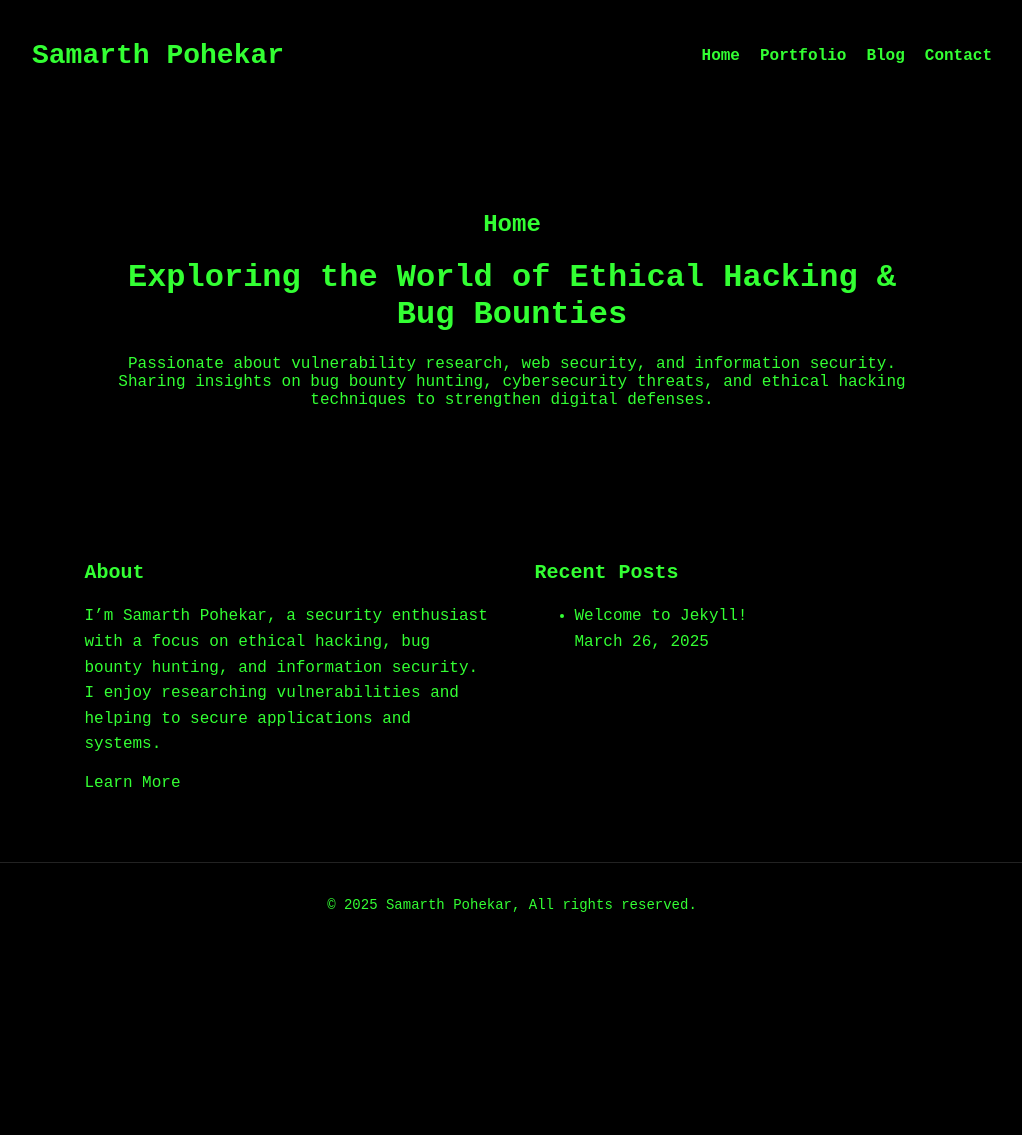
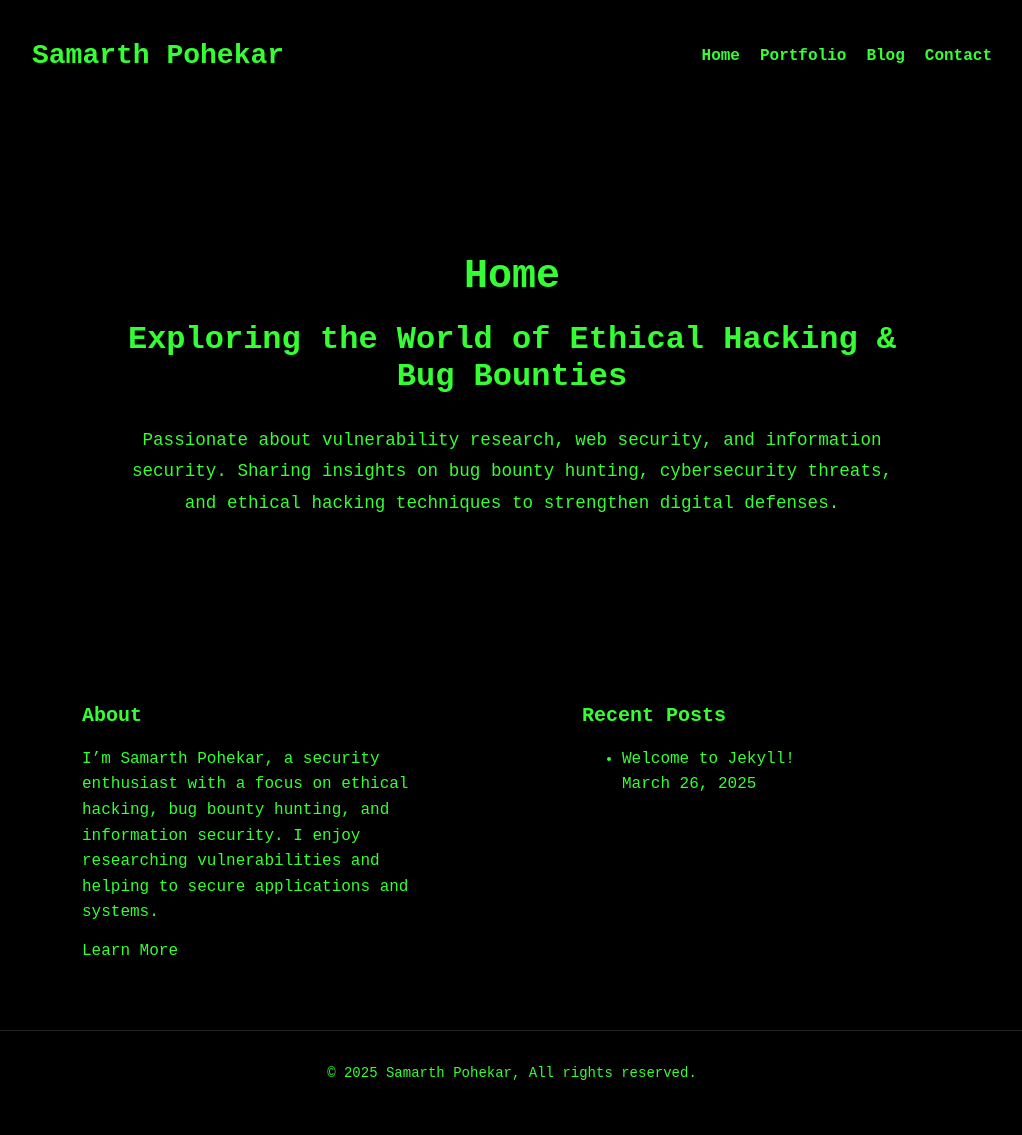
Before and after one commit to samarthpohekar/samarth_pohekar, a Jekyll site: the page built from index.html, in a window 1280 px wide. Shown: the whole page, without its empty margins (128-1150 px from the left). Built offline with Jekyll 4.4.1, drawn with Linux system fonts in a browser that asks for light colours; before the commit the page ends 967 px from its top, so only the background shows below that.

Commit message:
Update style.css

```diff
--- a/assets/css/style.css
+++ b/assets/css/style.css
@@ -8,7 +8,7 @@ body {
 }
 
 .container {
-    max-width: 1200px; /* Adjust as needed */
+    max-width: 1200px;
     margin: 0 auto;
     padding: 20px;
 }
@@ -44,7 +44,7 @@ nav ul li a {
     text-decoration: none;
     color: #33ff33;
     font-weight: bold;
-    transition: color 0.3s ease; /* Smooth color transition */
+    transition: color 0.3s ease;
 }
 
 nav ul li a:hover {
@@ -52,18 +52,29 @@ nav ul li a:hover {
 }
 
 /* Main Content (Hero Section) */
-main.hero { /* Target the hero class */
+main.hero {
     width: 80%;
     max-width: 800px;
     margin: 50px auto;
     text-align: center;
-    padding: 50px 20px; /* Add padding for spacing */
+    padding: 80px 20px; /* Increased padding */
+}
+
+main.hero h2 {
+    font-size: 2.5em; /* Larger heading */
+    margin-bottom: 20px; /* Space below heading */
+}
+
+main.hero p {
+    font-size: 1.1em; /* Slightly larger paragraph */
+    line-height: 1.8; /* Increased line height */
+    margin-top: 30px; /* Space above paragraph */
 }
 
 /* About and Recent Posts Section */
-.content-wrapper { /* Target the content-wrapper */
+.content-wrapper {
     display: flex;
-    justify-content: space-around; /* Use space-around for even spacing */
+    justify-content: space-between;
     align-items: flex-start;
     width: 80%;
     max-width: 900px;
@@ -72,25 +83,25 @@ main.hero { /* Target the hero class */
 
 .about-section,
 .recent-posts {
-    width: 45%;
+    width: 40%; /* Reduced width */
     text-align: left;
-    padding: 20px; /* Add padding for spacing */
+    padding: 20px;
 }
 
 .about-section h2,
 .recent-posts h2 {
     font-size: 20px;
     font-weight: bold;
-    margin-bottom: 20px; /* Add margin for spacing */
+    margin-bottom: 20px;
 }
 
 .about-section p,
 .recent-posts ul {
-    line-height: 1.6; /* Improve readability */
+    line-height: 1.6;
 }
 
 .recent-posts li {
-    margin-bottom: 10px; /* Add spacing between list items */
+    margin-bottom: 10px;
 }
 
 /* Footer */
@@ -98,17 +109,18 @@ footer {
     margin-top: 50px;
     font-size: 14px;
     text-align: center;
-    padding: 20px 0; /* Add padding for spacing */
-    border-top: 1px solid #222; /* Add a subtle divider */
+    padding: 20px 0;
+    border-top: 1px solid #222;
 }
 
 /* General Link Styling */
 a {
     color: #33ff33;
     text-decoration: none;
-    transition: color 0.3s ease; /* Smooth color transition */
+    transition: color 0.3s ease;
 }
 
 a:hover {
-    color: white; /* Consistent hover color */
+    color: white;
+    text-decoration: underline; /* Added underline for clarity */
 }
```
